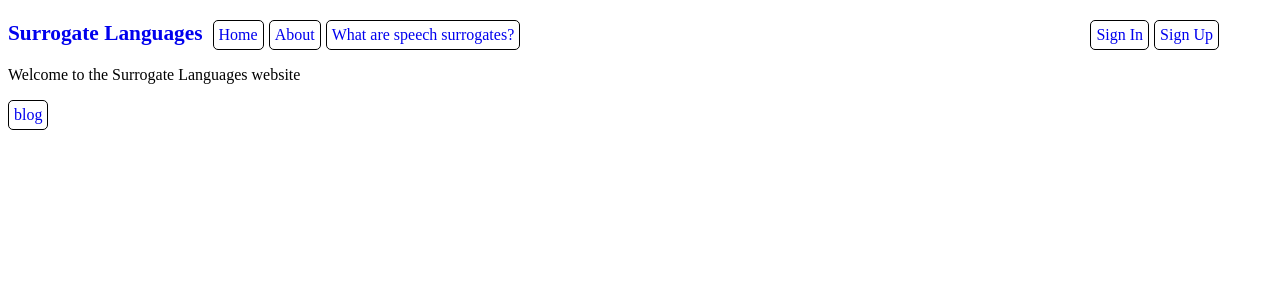
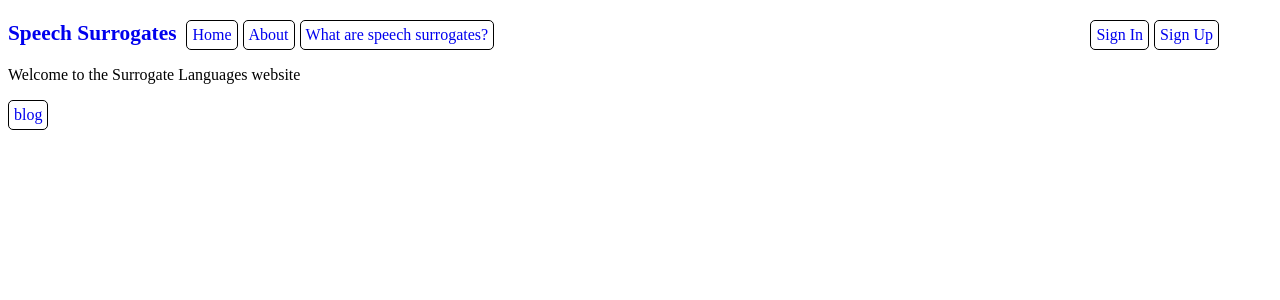
Before and after one commit to erafkin/speech-surrogates-frontend, a React app: page / in a window 1280 px wide. Shown: the top 300 px of the page. Built offline with nearby package versions, Linux system fonts and the light colour scheme.

Commit message:
changed title

```diff
--- a/src/components/navbar.js
+++ b/src/components/navbar.js
@@ -16,7 +16,7 @@ const Navbar = (props) => {
         <NavLink to={ROUTES.HOME}>
 
           <div className="heading">
-            Surrogate Languages
+            Speech Surrogates
           </div>
         </NavLink>
         <NavLink to={ROUTES.HOME}>
```
